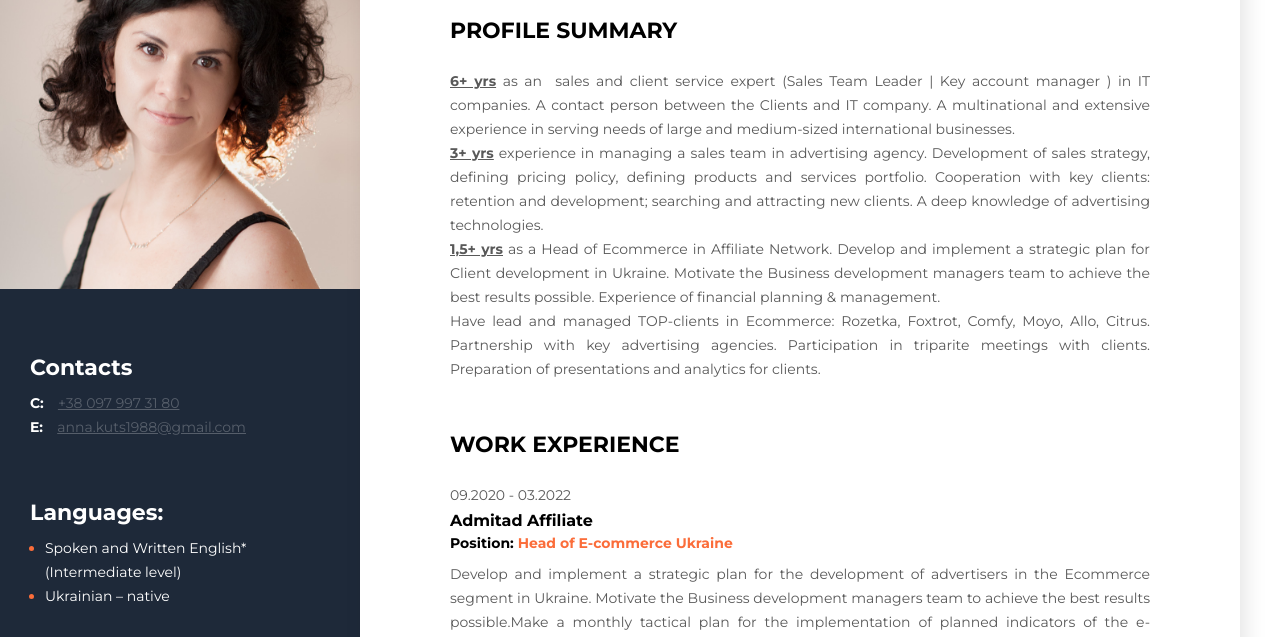
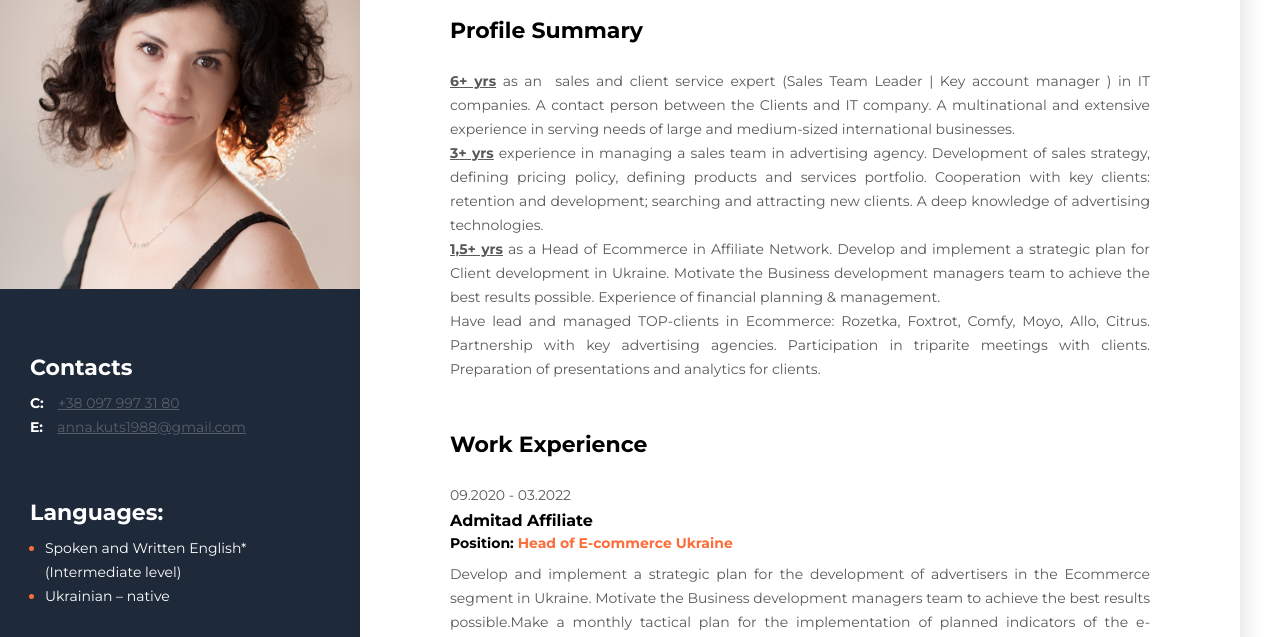
Before and after one commit to VasikaOl/Rezume-Anna-Kuts, a plain HTML site: page index.html in a window 1280 px wide. Shown: the part 163-800 px from the top of the page. Drawn offline with nearby package versions, Linux system fonts and the light colour scheme.

Commit message:
changed uppercase

```diff
--- a/css/styles.css
+++ b/css/styles.css
@@ -48,7 +48,7 @@ ul {
   color: #000000;
   margin-bottom: 25px;
 
-  text-transform: uppercase;
+
 }
 .about-user-text {
   font-style: normal;
@@ -104,6 +104,7 @@ ul {
 
 .education {
   margin-bottom: 15px;
+
 }
 .education-specialty {
   margin-bottom: 15px;
--- a/index.html
+++ b/index.html
@@ -25,7 +25,7 @@
         <!--About user-->
         <div class="about-user-container">
           <h1 class="user-title">Anna Kuts</h1>
-          <h2 class="about-user">Profile summary</h2>
+          <h2 class="about-user">Profile Summary</h2>
           <p class="about-user-text">
             <span class="about-user-experience">6+ yrs</span>
             as an  sales and client service expert (Sales Team Leader | Key account manager ) in IT
```
